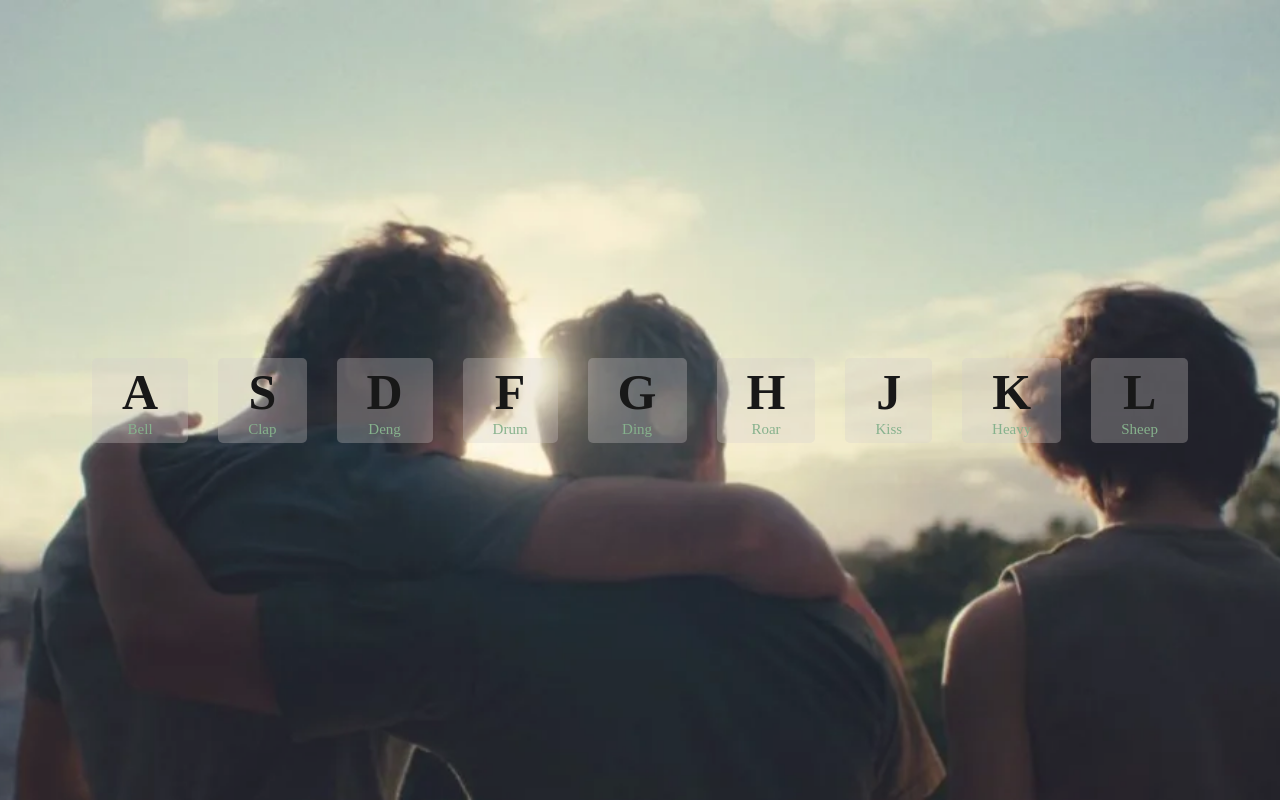
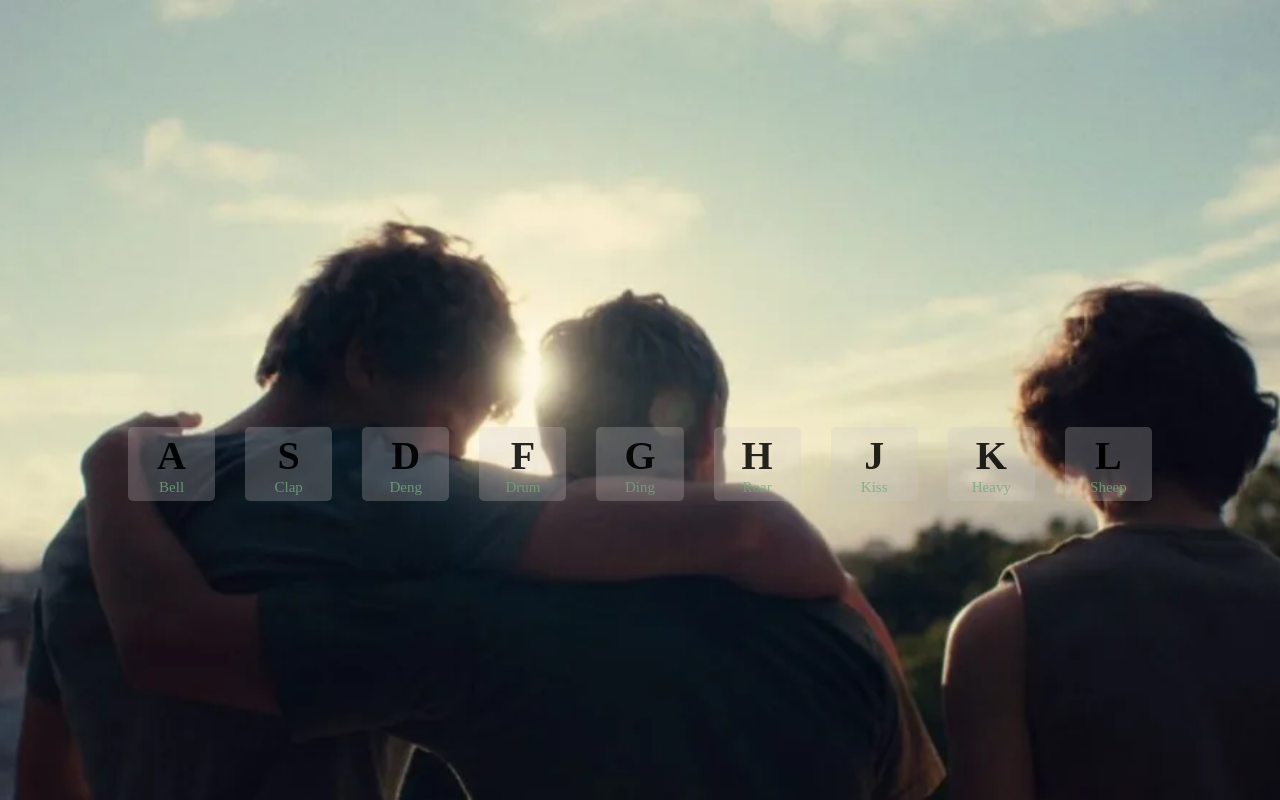
Before and after one commit to Jadddxx/keybroad, a website: page index.html in a window 1280 px wide. Drawn offline with Linux system fonts and the light colour scheme.

Commit message:
modify background position, change .keys to grid and container to absoulute

```diff
--- a/scss/main.scss
+++ b/scss/main.scss
@@ -1,23 +1,27 @@
 body {
   margin: 0;
   padding: 0;
+
+  background-image: url("../image/beautifulBeings.jpg");
+  background-size: cover;
+  background-position: center;
+  background-repeat: repeat;
+  width: 100%;
+  height: 100vh;
+  opacity: 85%;
 }
 
 .container {
-  display: flex;
-  align-items: center;
-  justify-content: center;
-
-  background-image: url("../image/beautifulBeings.jpg");
-  background-position: center;
-  background-size: cover;
-  opacity: 90%;
-  width: 100%;
-  height: 800px;
+  position: absolute;
+  top: 58%;
+  left: 50%;
+  transform: translate(-50%, -50%);
+  width: 80%;
 }
 
 .keys {
-  display: flex;
+  display: grid;
+  grid-template-columns: repeat(auto-fit, minmax(40px, 1fr));
   align-items: center;
   justify-content: center;
   gap: 30px;
@@ -26,7 +30,6 @@ body {
     display: flex;
     align-items: center;
     justify-content: center;
-    flex: 0 0 5px;
     flex-direction: column;
 
     padding: 5px 30px;
@@ -37,7 +40,7 @@ body {
 
     h3 {
       margin: 0%;
-      font-size: 50px;
+      font-size: 40px;
     }
     p {
       text-transform: capitalize;
```
Also changed, not shown: index.html (+1 -0 lines), style/style.css, 1 other file.
